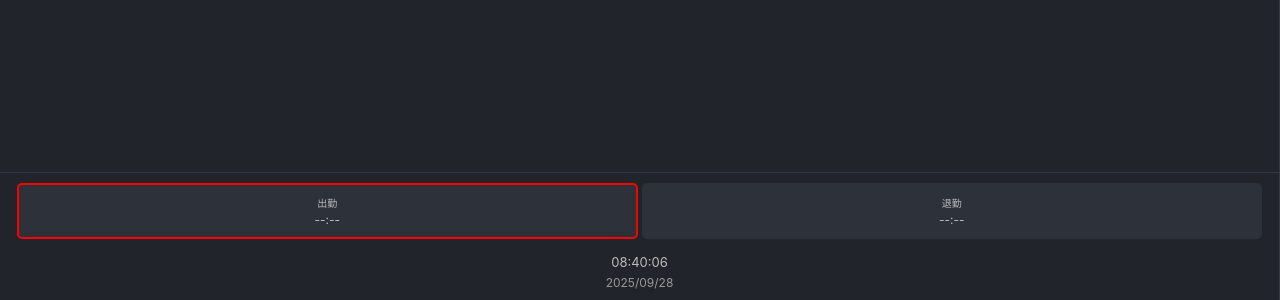
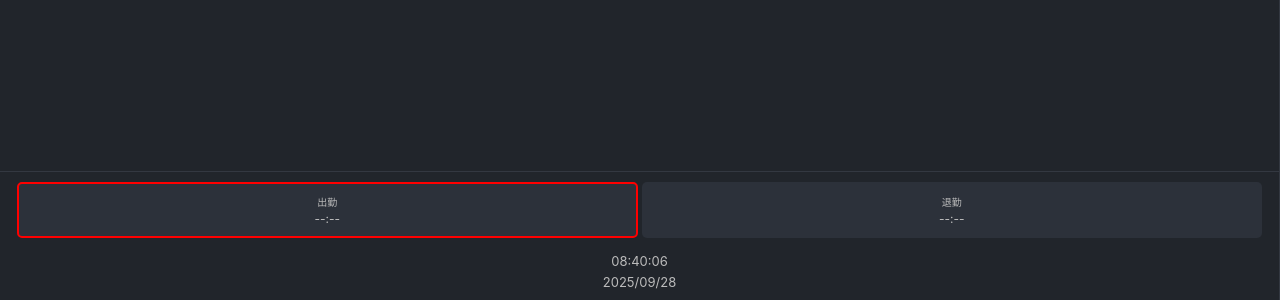
Before and after one commit to yumayo/WpfTaskBar, a browser extension: page WpfTaskBar/Web/index.html in a window 1280 px wide. Shown: the part 500-800 px from the top of the page. Drawn offline with Linux system fonts and the light colour scheme.

Commit message:
日時と時刻のフォントと色を合わせました。

```diff
--- a/WpfTaskBar/Web/index.html
+++ b/WpfTaskBar/Web/index.html
@@ -189,8 +189,7 @@
         }
 
         .current-date {
-            font-size: 12px;
-            color: #999;
+            font-size: 13px;
         }
 
         /* コンテキストメニュー */
@@ -206,7 +205,7 @@
         }
 
         .context-menu-item {
-            padding: 8px 16px;
+            padding: 8px 8px;
             cursor: pointer;
             font-size: 13px;
         }
```
